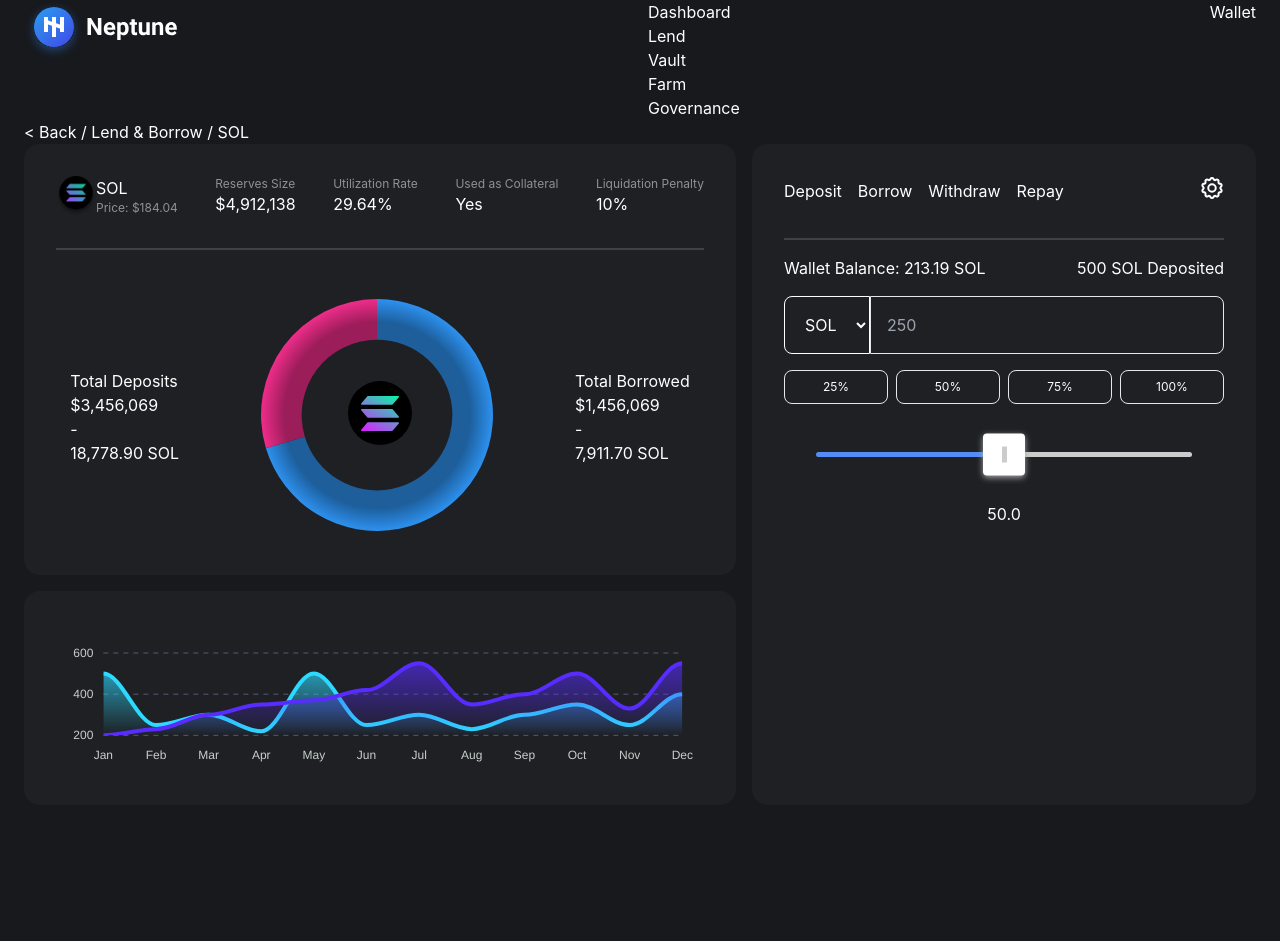
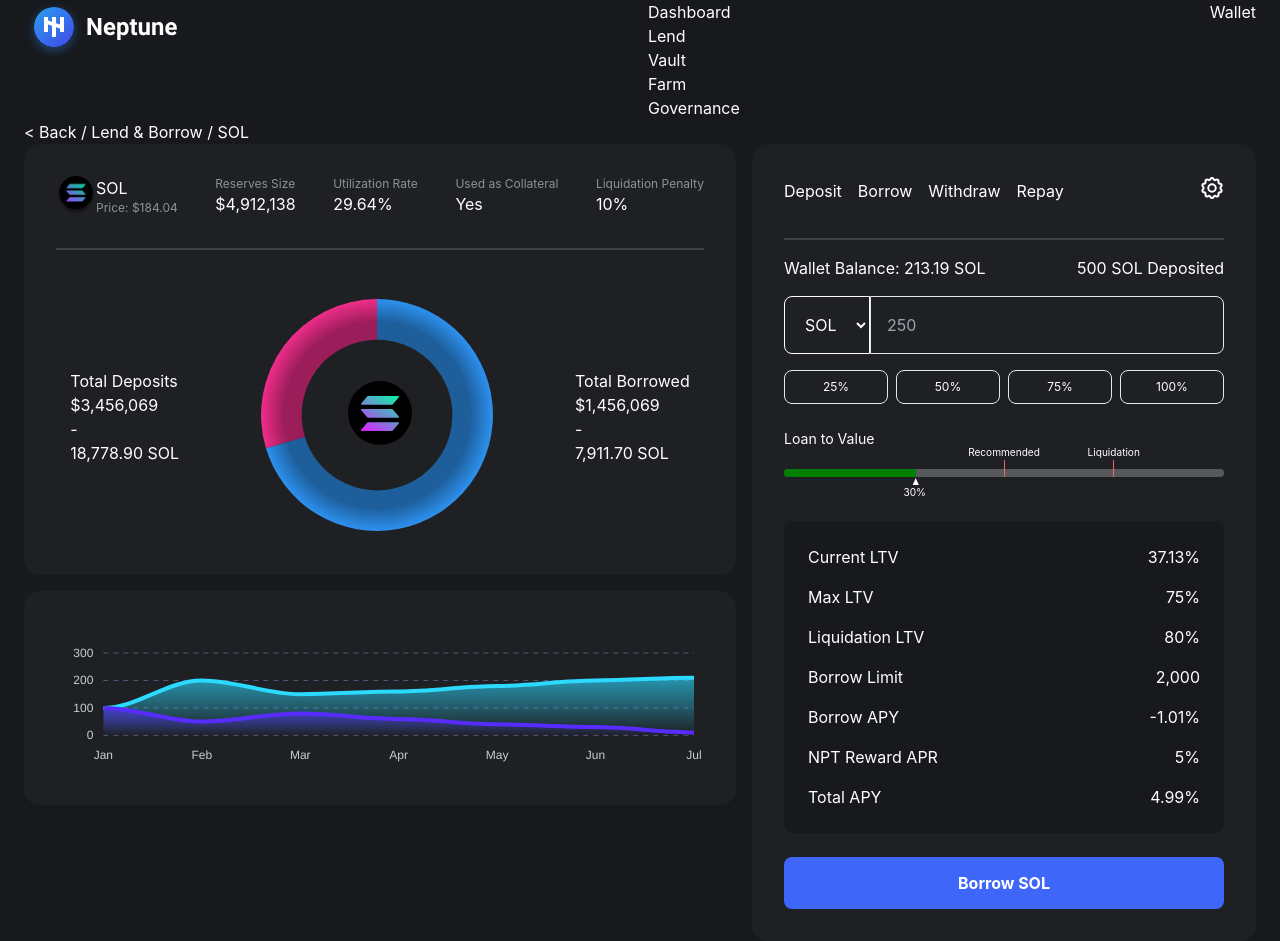
Before and after one commit to HollandPleskac/Neptune-Dapp, a Next.js app in the folder frontend_ui/: page / in a window 1280 px wide. Before the commit the page ends 805 px from the top, so only its background shows below. Built offline with nearby package versions, Linux system fonts and the light colour scheme.

Commit message:
right side details

```diff
--- /dev/null
+++ b/frontend_ui/assets/TriangleWhitePointer.tsx
@@ -0,0 +1,10 @@
+type Props = {
+  [key: string]: any
+}
+const SvgComponent = (props: Props) => (
+<svg width="7" height="7" viewBox="0 0 7 7" fill="none" xmlns="http://www.w3.org/2000/svg" {...props}>
+<path d="M6.81472 7H0.703613L3.75917 0L6.81472 7Z" fill="white"/>
+</svg>
+)
+
+export default SvgComponent
--- /dev/null
+++ b/frontend_ui/components/LendAndBorrow/RightDetails/BottomDetails/bottomDetails.module.scss
@@ -0,0 +1,7 @@
+.neptune-right-side-bottom {
+  &__details {
+    &:last-of-type {
+      @apply mb-0;
+    }
+  }
+}
--- /dev/null
+++ b/frontend_ui/components/LendAndBorrow/RightDetails/BottomDetails/index.tsx
@@ -0,0 +1,47 @@
+import cx from 'classnames'
+import styles from './bottomDetails.module.scss'
+const BottomDetails = () => {
+  const data = [
+    {
+      desc: 'Current LTV',
+      data: '37.13%'
+    },
+    {
+      desc: 'Max LTV',
+      data: '75%'
+    },
+    {
+      desc: 'Liquidation LTV',
+      data: '80%'
+    },
+    {
+      desc: 'Borrow Limit',
+      data: '2,000'
+    },
+    {
+      desc: 'Borrow APY',
+      data: '-1.01%'
+    },
+    {
+      desc: 'NPT Reward APR',
+      data: '5%'
+    },
+    {
+      desc: 'Total APY',
+      data: '4.99%'
+    },
+  ]
+  return (
+    <div className="bg-dark-primary rounded-lg p-6 mt-16 flex flex-col">
+      {data.map((d, i) => (
+        <div key={i} className={cx("flex justify-between mb-4",
+          styles['neptune-right-side-bottom__details'])}>
+          <span>{d.desc}</span>
+          <span>{d.data}</span>
+        </div>
+      ))}
+    </div>
+  )
+}
+
+export default BottomDetails
--- a/frontend_ui/components/LendAndBorrow/RightDetails/index.tsx
+++ b/frontend_ui/components/LendAndBorrow/RightDetails/index.tsx
@@ -1,4 +1,6 @@
+import Button from '../../common/Button'
 import WalletDetails from './WalletDetails'
+import BottomDetails from './BottomDetails'
 import RangeBar from '../../common/RangeBar'
 import PercentButtons from './PercentButtons'
 import InputPicker from '../../common/InputPicker'
@@ -25,7 +27,9 @@
       <WalletDetails />
       <InputPicker pickerArray={null} placeholder={250} />
       <PercentButtons />
-      <RangeBar setValue={() => {}} />
+      <RangeBar indicatorPercent={30} />
+      <BottomDetails />
+      <Button text='Borrow SOL' color='bg-blue-light' className={'neptune-button__borrow-sol'} />
     </div>
   )
 }
--- a/frontend_ui/components/LendAndBorrow/Stats/BottomDetails/index.tsx
+++ b/frontend_ui/components/LendAndBorrow/Stats/BottomDetails/index.tsx
@@ -3,11 +3,11 @@
 const lineChartDataDashboard = [
   {
     name: "Mobile app testsets",
-    data: [500, 250, 300, 220, 500, 250, 300, 230, 300, 350, 250, 400],
+    data: [100, 200, 150, 160, 180, 200, 210],
   },
   {
     name: "Websites",
-    data: [200, 230, 300, 350, 370, 420, 550, 350, 400, 500, 330, 550],
+    data: [100, 50, 80, 60, 40, 30, 10],
   },
 ];
 
--- /dev/null
+++ b/frontend_ui/components/common/Button/button.module.scss
@@ -0,0 +1,9 @@
+.neptune-button{
+  &__borrow-sol {
+    width: 100%;
+    border-radius: 8px;
+    height: 52px;
+    font-weight: bold;
+    margin-top: 24px;
+  }
+}
--- /dev/null
+++ b/frontend_ui/components/common/Button/index.tsx
@@ -0,0 +1,16 @@
+import cx from 'classnames'
+import styles from './button.module.scss'
+
+const Button = ({ text, color, className }: Props) => {
+  return (
+    <button className={cx(color, styles[className])}>{text}</button>
+  )
+}
+
+type Props = {
+  text: string,
+  color: string,
+  className: string
+}
+
+export default Button
--- /dev/null
+++ b/frontend_ui/components/common/DraggableRangeBar/index.tsx
@@ -0,0 +1,88 @@
+
+import React, { useState } from "react"
+import { Range, getTrackBackground } from "react-range"
+
+const STEP = 0.1;
+const MIN = 0;
+const MAX = 100;
+
+const DraggableRangeBar = () => {
+  const [values, setValues] = useState([50])
+  return (
+    <div
+      style={{
+        display: "flex",
+        justifyContent: "center",
+        flexWrap: "wrap",
+        margin: "2em"
+      }}
+    >
+      <Range
+        values={values}
+        step={STEP}
+        min={MIN}
+        max={MAX}
+        onChange={(_values) => setValues(_values)}
+        renderTrack={({ props, children }) => (
+          <div
+            onMouseDown={props.onMouseDown}
+            onTouchStart={props.onTouchStart}
+            style={{
+              ...props.style,
+              height: "36px",
+              display: "flex",
+              width: "100%"
+            }}
+          >
+            <div
+              ref={props.ref}
+              style={{
+                height: "5px",
+                width: "100%",
+                borderRadius: "4px",
+                background: getTrackBackground({
+                  values: values,
+                  colors: ["#548BF4", "#ccc"],
+                  min: MIN,
+                  max: MAX
+                }),
+                alignSelf: "center"
+              }}
+            >
+              {children}
+            </div>
+          </div>
+        )}
+        renderThumb={({ props, isDragged }) => (
+          <div
+            {...props}
+            style={{
+              ...props.style,
+              height: "42px",
+              width: "42px",
+              borderRadius: "4px",
+              backgroundColor: "#FFF",
+              display: "flex",
+              justifyContent: "center",
+              alignItems: "center",
+              boxShadow: "0px 2px 6px #AAA"
+            }}
+          >
+            <div
+              style={{
+                height: "16px",
+                width: "5px",
+                backgroundColor: isDragged ? "#548BF4" : "#CCC"
+              }}
+            />
+          </div>
+        )}
+      />
+      <output style={{ marginTop: "30px" }} id="output">
+        {values[0].toFixed(1)}
+      </output>
+    </div>
+  );
+}
+
+export default DraggableRangeBar
--- a/frontend_ui/components/common/RangeBar/index.tsx
+++ b/frontend_ui/components/common/RangeBar/index.tsx
@@ -1,88 +1,39 @@
+import cx from 'classnames'
+import TriangleWhitePointer from './../../../assets/TriangleWhitePointer'
+import styles from './rangeBar.module.scss'
 
-import React, { useState } from "react"
-import { Range, getTrackBackground } from "react-range"
+const RangeBar = ({ indicatorPercent }: Props) => {
+  const rangeBgColor = () => {
+    switch (true) {
+      case indicatorPercent >= 75:
+        return 'red'
+      case indicatorPercent >= 50:
+        return '#F29637'
+      default:
+        return 'green'
+    }
+  }
+  return (
+    <div className="flex flex-col mt-6">
+      <span className="block text-14px">Loan to Value</span>
+      <div className="w-full h-2 relative top-5 rounded-xl rounded-xl" style={{backgroundColor: 'rgba(255, 255, 255, 0.25)'}}>
+        <span className={cx("absolute left-0 right-0 w-fit text-10px mx-auto -top-6", styles['neptune-range-bar__has-pointer'])}>Recommended</span>
+        <span className={cx("absolute w-fit text-10px -top-6",
+        styles['neptune-range-bar__has-pointer'],
+        styles['neptune-range-bar__liquidation'])}>
+          Liquidation
+        </span>
+        <div className="absolute left-0 h-2 rounded-tl-xl rounded-bl-xl" style={{width: `${indicatorPercent}%`, backgroundColor: rangeBgColor()}}>
+          <span className="absolute text-10px top-4" style={{right: '-10px'}}>{indicatorPercent}%</span>
+          <TriangleWhitePointer className={cx("absolute text-10px", styles['neptune-range-bar__triangle-pointer'])} />
+        </div>
+      </div>
+    </div>
+  )
+}
 
-const STEP = 0.1;
-const MIN = 0;
-const MAX = 100;
-
-const RangeBar = () => {
-  const [values, setValues] = useState([50])
-  return (
-    <div
-      style={{
-        display: "flex",
-        justifyContent: "center",
-        flexWrap: "wrap",
-        margin: "2em"
-      }}
-    >
-      <Range
-        values={values}
-        step={STEP}
-        min={MIN}
-        max={MAX}
-        onChange={(_values) => setValues(_values)}
-        renderTrack={({ props, children }) => (
-          <div
-            onMouseDown={props.onMouseDown}
-            onTouchStart={props.onTouchStart}
-            style={{
-              ...props.style,
-              height: "36px",
-              display: "flex",
-              width: "100%"
-            }}
-          >
-            <div
-              ref={props.ref}
-              style={{
-                height: "5px",
-                width: "100%",
-                borderRadius: "4px",
-                background: getTrackBackground({
-                  values: values,
-                  colors: ["#548BF4", "#ccc"],
-                  min: MIN,
-                  max: MAX
-                }),
-                alignSelf: "center"
-              }}
-            >
-              {children}
-            </div>
-          </div>
-        )}
-        renderThumb={({ props, isDragged }) => (
-          <div
-            {...props}
-            style={{
-              ...props.style,
-              height: "42px",
-              width: "42px",
-              borderRadius: "4px",
-              backgroundColor: "#FFF",
-              display: "flex",
-              justifyContent: "center",
-              alignItems: "center",
-              boxShadow: "0px 2px 6px #AAA"
-            }}
-          >
-            <div
-              style={{
-                height: "16px",
-                width: "5px",
-                backgroundColor: isDragged ? "#548BF4" : "#CCC"
-              }}
-            />
-          </div>
-        )}
-      />
-      <output style={{ marginTop: "30px" }} id="output">
-        {values[0].toFixed(1)}
-      </output>
-    </div>
-  );
+type Props = {
+  indicatorPercent: number
 }
 
 export default RangeBar
--- /dev/null
+++ b/frontend_ui/components/common/RangeBar/rangeBar.module.scss
@@ -0,0 +1,23 @@
+.neptune-range-bar {
+  &__has-pointer {
+    &:after {
+      content: "";
+      width: 0.5px;
+      height: 17px;
+      background-color: #ED6564;
+      @apply block;
+      @apply absolute;
+      @apply mx-auto;
+      @apply right-0;
+      @apply left-0;
+      @apply z-10;
+    }
+  }
+  &__liquidation {
+    left: 69%; // actually 75% on the number indicator
+  }
+  &__triangle-pointer {
+    right: -3px;
+    top: 9px;
+  }
+}
--- a/frontend_ui/package.json
+++ b/frontend_ui/package.json
@@ -10,6 +10,7 @@
   "dependencies": {
     "apexcharts": "^3.33.0",
     "chart.js": "^3.7.0",
+    "classnames": "^2.3.1",
     "next": "12.0.8",
     "react": "17.0.2",
     "react-apexcharts": "^1.3.9",
--- a/frontend_ui/tailwind.config.js
+++ b/frontend_ui/tailwind.config.js
@@ -13,6 +13,9 @@
         dark: {
           primary: "#17191D",
           secondary: "#1E2024"
+        },
+        blue: {
+          light: "#3E66F9"
         }
       },
       width: {
@@ -20,6 +23,10 @@
         dashboardLeft: "44.5rem",
         dashboardRight: "31.5rem",
         "104px": "6.5rem"
+      },
+      fontSize: {
+        "10px": "0.63rem",
+        "14px": "0.88rem"
       }
     },
   },
```
Also changed, not shown: frontend_ui/assets/triangle-pointer-white.svg (added), 1 other file (tests, documents, lock files or other folders).
